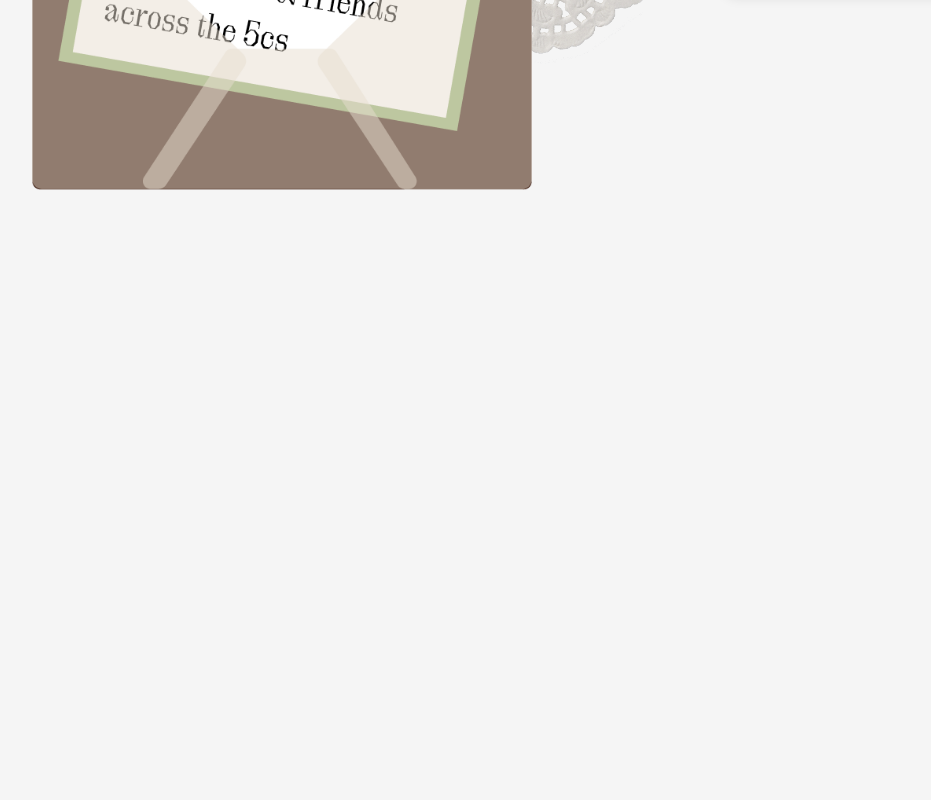
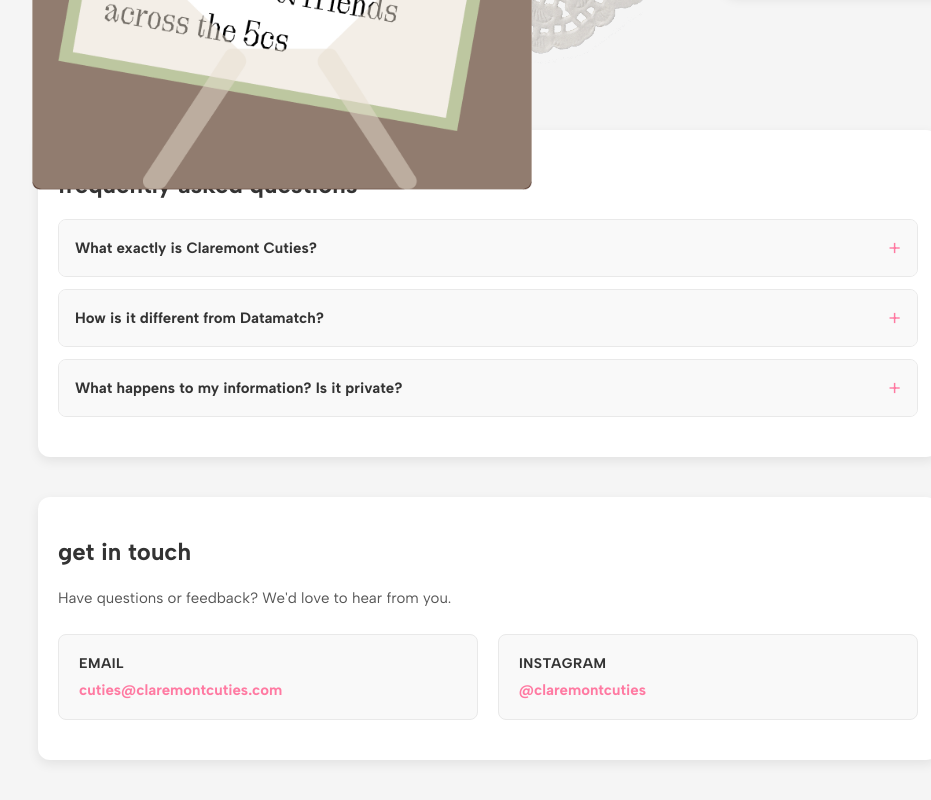
Before and after one commit to oegolden/Claremont-Cuties, a React (Vite) app in the folder frontend/: page / in a window 1280 px wide. Shown: the part 514-1314 px from the top of the page, without its empty margins (152-1083 px from the left). Before the commit the page ends 800 px from the top, so only its background shows below. Built offline with nearby package versions, Linux system fonts and the light colour scheme.

Commit message:
feat: add FAQ and contact sections to Home component with corresponding styles

```diff
--- a/frontend/src/components/Home.jsx
+++ b/frontend/src/components/Home.jsx
@@ -62,6 +62,26 @@
   const completedTasks = homeTasks.filter(task => task.complete).length;
   const progressValue = totalTasks ? Math.round((completedTasks / totalTasks) * 100) : 0;
 
+  const [expandedFaq, setExpandedFaq] = useState(null);
+
+  const faqs = [
+    {
+      id: 'what-is-cc',
+      question: 'What exactly is Claremont Cuties?',
+      answer: 'Claremont Cuties is a matchmaking platform designed for the Claremont Colleges community. It uses a detailed compatibility quiz to help you find meaningful connections with other students based on shared interests, values, and preferences.'
+    },
+    {
+      id: 'how-different',
+      question: 'How is it different from Datamatch?',
+      answer: 'Claremont Cuties runs year-round, so you can find matches any time. It also features more serious and thoughtful questions designed to foster deeper connections, rather than just one-time seasonal events.'
+    },
+    {
+      id: 'privacy',
+      question: 'What happens to my information? Is it private?',
+      answer: 'Your information is kept private and secure. We only share your profile with potential matches, and you control what information is visible. We never sell your data or share it with third parties. You can delete your account and all your data at any time.'
+    }
+  ];
+
   return (
     <main className="main-content home-main">
       <div className="home-container">
@@ -107,6 +127,44 @@
             </ul>
           </div>
         </div>
+
+        <section className="faq-section">
+          <h2 className="section-title">frequently asked questions</h2>
+          <div className="faq-list">
+            {faqs.map((faq) => (
+              <div key={faq.id} className="faq-item">
+                <button
+                  className="faq-question"
+                  onClick={() => setExpandedFaq(expandedFaq === faq.id ? null : faq.id)}
+                  aria-expanded={expandedFaq === faq.id}
+                >
+                  <span>{faq.question}</span>
+                  <span className="faq-icon">{expandedFaq === faq.id ? '−' : '+'}</span>
+                </button>
+                {expandedFaq === faq.id && (
+                  <div className="faq-answer">{faq.answer}</div>
+                )}
+              </div>
+            ))}
+          </div>
+        </section>
+
+        <section className="contact-section">
+          <h2 className="section-title">get in touch</h2>
+          <div className="contact-content">
+            <p>Have questions or feedback? We'd love to hear from you.</p>
+            <div className="contact-methods">
+              <div className="contact-item">
+                <h3>Email</h3>
+                <a href="mailto:cuties@claremontcuties.com">cuties@claremontcuties.com</a>
+              </div>
+              <div className="contact-item">
+                <h3>Instagram</h3>
+                <a href="https://instagram.com/claremontcuties" target="_blank" rel="noopener noreferrer">@claremontcuties</a>
+              </div>
+            </div>
+          </div>
+        </section>
       </div>
     </main>
   );
--- a/frontend/src/styles/global.css
+++ b/frontend/src/styles/global.css
@@ -228,6 +228,118 @@
     content: '◦';
     color: #3b1a0f;
     margin-right: 4px;
+}
+
+.faq-section {
+    max-width: 900px;
+    margin: 60px auto 0;
+    padding: 40px 20px;
+    background: white;
+    border-radius: 12px;
+    box-shadow: 0 4px 12px rgba(0,0,0,0.08);
+}
+
+.faq-list {
+    display: flex;
+    flex-direction: column;
+    gap: 12px;
+}
+
+.faq-item {
+    border: 1px solid #e9e9e9;
+    border-radius: 8px;
+    overflow: hidden;
+}
+
+.faq-question {
+    width: 100%;
+    padding: 16px;
+    background: #f9f9f9;
+    border: none;
+    display: flex;
+    justify-content: space-between;
+    align-items: center;
+    cursor: pointer;
+    font-family: 'Albert Sans', sans-serif;
+    font-size: 15px;
+    font-weight: 600;
+    color: #333;
+    transition: background 0.2s ease;
+}
+
+.faq-question:hover {
+    background: #f3f3f3;
+}
+
+.faq-icon {
+    font-size: 20px;
+    color: #ff7aa2;
+    font-weight: 400;
+}
+
+.faq-answer {
+    padding: 16px;
+    background: white;
+    color: #555;
+    font-size: 15px;
+    line-height: 1.6;
+    border-top: 1px solid #e9e9e9;
+}
+
+.contact-section {
+    max-width: 900px;
+    margin: 40px auto 0;
+    padding: 40px 20px;
+    background: white;
+    border-radius: 12px;
+    box-shadow: 0 4px 12px rgba(0,0,0,0.08);
+}
+
+.contact-content {
+    display: flex;
+    flex-direction: column;
+    gap: 24px;
+}
+
+.contact-content > p {
+    font-size: 15px;
+    color: #555;
+    line-height: 1.6;
+    margin: 0;
+}
+
+.contact-methods {
+    display: grid;
+    grid-template-columns: repeat(auto-fit, minmax(250px, 1fr));
+    gap: 20px;
+}
+
+.contact-item {
+    background: #f9f9f9;
+    padding: 20px;
+    border-radius: 8px;
+    border: 1px solid #e9e9e9;
+}
+
+.contact-item h3 {
+    font-size: 14px;
+    font-weight: 700;
+    color: #333;
+    margin: 0 0 8px 0;
+    text-transform: uppercase;
+    letter-spacing: 0.5px;
+}
+
+.contact-item a {
+    color: #ff7aa2;
+    text-decoration: none;
+    font-weight: 600;
+    font-size: 15px;
+    transition: color 0.2s ease;
+}
+
+.contact-item a:hover {
+    color: #ff6b94;
 }
 
 @media (max-width: 980px) {
```
